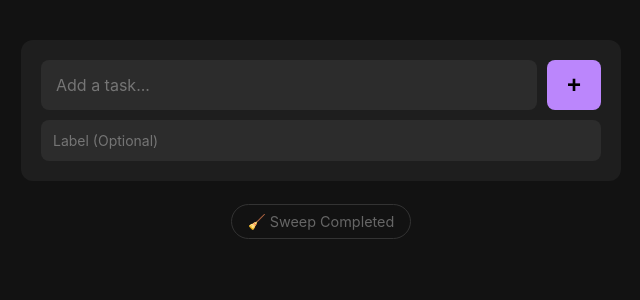
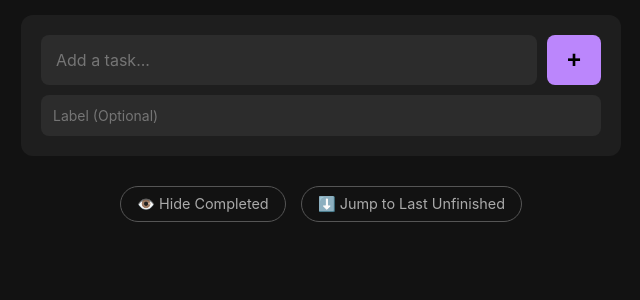
Before and after one commit to dafioram/SimpleTaskList, a Flask app: page / in a window 1280 px wide. Shown: the top 300 px of the page, without its empty margins (319-959 px from the left). Run offline with Flask 3, Linux system fonts and the light colour scheme; data that the repository does not hold is empty.

Commit message:
remove sweep, add hide/reveal of completed, add jump to bottom, reorder divs

```diff
--- a/main.py
+++ b/main.py
@@ -268,19 +268,6 @@ def delete_task(id):
         db.session.commit()
     return redirect(url_for('index'))
 
-@app.route('/sweep')
-def sweep_completed():
-    tasks_to_delete = db.session.query(Task).filter(Task.completed_at.isnot(None)).all()
-    ids_to_delete = [t.id for t in tasks_to_delete]
-    if ids_to_delete:
-        # Orphan management: reset children of deleted tasks
-        children = Task.query.filter(Task.parent_id.in_(ids_to_delete)).all()
-        for child in children: child.parent_id = None
-
-        for t in tasks_to_delete: db.session.delete(t)
-        db.session.commit()
-    return redirect(url_for('index'))
-
 # --- API ENDPOINTS ---
 
 @app.route('/api/health', methods=['GET'])
--- a/templates/index.html
+++ b/templates/index.html
@@ -197,6 +197,42 @@
     transform-origin: center;
     pointer-events: none;
 }
+        #task-list.hide-completed .task-card.completed {
+            display: none !important;
+        }
+
+        .task-card.highlight-jump {
+            outline: 2px solid #bb86fc;
+            box-shadow: 0 0 12px rgba(187, 134, 252, 0.4);
+            transition: all 0.3s ease;
+        }
+
+        .action-buttons-container {
+            text-align: center;
+            margin-top: 30px;
+            margin-bottom: 50px;
+            display: flex;
+            justify-content: center;
+            gap: 15px;
+        }
+
+        .action-btn {
+            background-color: transparent;
+            color: #aaa;
+            border: 1px solid #555;
+            padding: 8px 16px;
+            border-radius: 20px;
+            font-size: 0.9rem;
+            cursor: pointer;
+            transition: all 0.2s;
+            font-family: inherit;
+        }
+
+        .action-btn:hover {
+            background-color: #2c2c2c;
+            color: #fff;
+            border-color: #bb86fc;
+        }
 
     </style>
     <script>
@@ -223,6 +259,7 @@
         }
 
 		document.addEventListener('DOMContentLoaded', function() {
+			// --- 1. Drag and Drop Sorting Logic ---
 			var el = document.getElementById('task-list');
 			var sortable = Sortable.create(el, {
 				handle: '.drag-handle',
@@ -254,10 +291,74 @@
 					});
 				}
 			});
+
+			// --- 2. Hide/Unhide & Jump Logic ---
+			const toggleBtn = document.getElementById('toggle-completed-btn');
+			const jumpBtn = document.getElementById('jump-bottom-btn');
+			// We can reuse the 'el' variable since it's the exact same #task-list element
+
+			let isHidden = false;
+
+			if (toggleBtn && jumpBtn && el) {
+				// Toggle visibility
+				toggleBtn.addEventListener('click', function() {
+					isHidden = !isHidden;
+					if (isHidden) {
+						el.classList.add('hide-completed');
+						toggleBtn.innerHTML = '👁️ Show Completed';
+					} else {
+						el.classList.remove('hide-completed');
+						toggleBtn.innerHTML = '👁️ Hide Completed';
+					}
+				});
+
+				// Jump to last unfinished
+				jumpBtn.addEventListener('click', function() {
+					// Target tasks that do NOT have the completed class
+					const unfinishedTasks = el.querySelectorAll('.task-card:not(.completed)');
+
+					if (unfinishedTasks.length > 0) {
+						// Get the absolute last pending task in the DOM
+						const lastUnfinished = unfinishedTasks[unfinishedTasks.length - 1];
+
+						// Smoothly scroll it to the center of the viewport
+						lastUnfinished.scrollIntoView({ behavior: 'smooth', block: 'center' });
+
+						// Briefly flash a purple highlight
+						lastUnfinished.classList.add('highlight-jump');
+						setTimeout(() => {
+							lastUnfinished.classList.remove('highlight-jump');
+						}, 1500);
+					}
+				});
+			}
 		});
     </script>
 </head>
 <body>
+
+    <div class="add-container">
+        <form action="/add" method="POST">
+            <div class="form-row-main">
+                <input type="text" name="content" placeholder="Add a task..." required autocomplete="off">
+                <button type="submit" class="add-btn">+</button>
+            </div>
+
+            <div class="form-row-details">
+                <input type="text" name="label" class="small-input" placeholder="Label (Optional)" list="main-labels-list" autocomplete="off">
+                <datalist id="main-labels-list">
+                    {% for lbl, count in all_labels %}
+                        <option value="{{ lbl }}">
+                    {% endfor %}
+                </datalist>
+            </div>
+        </form>
+    </div>
+
+	<div class="action-buttons-container">
+        <button id="toggle-completed-btn" class="action-btn">👁️ Hide Completed</button>
+        <button id="jump-bottom-btn" class="action-btn">⬇️ Jump to Last Unfinished</button>
+    </div>
 
     <div style="display: flex; flex-direction: column; gap: 12px; margin-bottom: 25px;">
 
@@ -298,24 +399,6 @@
         </div>
         {% endif %}
 
-    </div>
-
-    <div class="add-container">
-        <form action="/add" method="POST">
-            <div class="form-row-main">
-                <input type="text" name="content" placeholder="Add a task..." required autocomplete="off">
-                <button type="submit" class="add-btn">+</button>
-            </div>
-
-            <div class="form-row-details">
-                <input type="text" name="label" class="small-input" placeholder="Label (Optional)" list="main-labels-list" autocomplete="off">
-                <datalist id="main-labels-list">
-                    {% for lbl, count in all_labels %}
-                        <option value="{{ lbl }}">
-                    {% endfor %}
-                </datalist>
-            </div>
-        </form>
     </div>
 
     <div id="task-list">
@@ -414,12 +497,5 @@
         </div>
         {% endfor %}
     </div>
-
-    <div style="text-align: center; margin-top: 30px; margin-bottom: 50px;">
-        <a href="/sweep" onclick="return confirm('Clear all finished tasks?');"
-           style="color: #666; text-decoration: none; font-size: 0.9rem; border: 1px solid #333; padding: 8px 16px; border-radius: 20px;">
-           🧹 Sweep Completed
-        </a>
-    </div>
 </body>
 </html>
```
Lines whose indentation alone changed are shown as unchanged.
